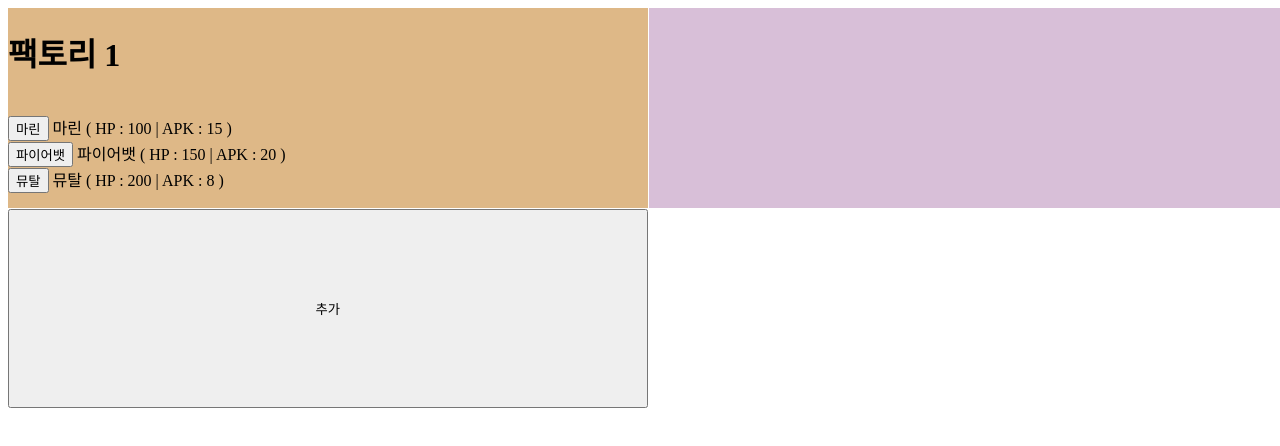
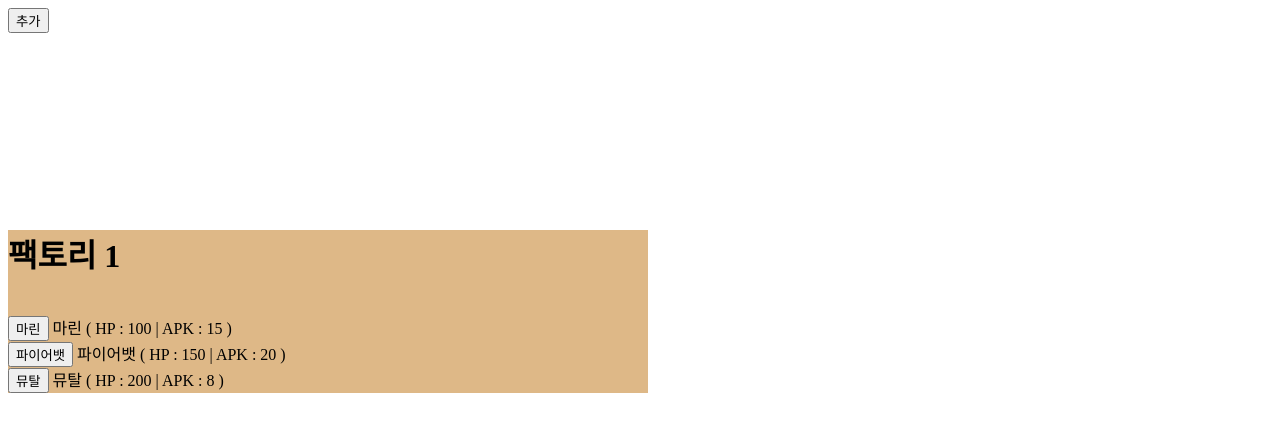
Before and after one commit to mia02125/starcraft_react, a React (Create React App) app: page / in a window 1280 px wide. Both pictures are taken after a click on the button "추가". Shown: the top 446 px of the page. Built offline with nearby package versions, Linux system fonts and the light colour scheme.

Commit message:
구현 완료 ( 그 이후 구현 필요 ) 선택

```diff
--- a/src/content.tsx
+++ b/src/content.tsx
@@ -5,27 +5,28 @@ import { Factory } from './unitFactory';
 
 function App() {
 
-    const [ factory, setFactory ] = useState<JSX.Element[]>([]);
-    const [ zone, setZone ] = useState<JSX.Element[]>([]);
+    const [ zones, setZones ] = useState<JSX.Element[]>([]);
 
     const handlerAdd = () => {
-        setFactory([...factory, <Factory  num={factory.length+1}/>])
-        // unitZone 추가 기능
-        setZone([...zone, <UnitList />])
+        setZones([...zones,
+            <div>
+                <Factory  Team={zones.length+1}/>
+                <UnitList Team={zones.length+1}/>
+            </div>])
     }
 
     return (
 
         <div className={'main-container'}>
-
+            <div>
             <button onClick={() =>handlerAdd()}>추가</button>
-
-            {factory.map(item => {
+            </div>
+            <br />
+            <div>
+            {zones.map(item => {
                 return item
             })}
-            {zone.map(item => {
-                return item
-            })}
+            </div>
         </div>
     )
 }
--- a/src/unitFactory.tsx
+++ b/src/unitFactory.tsx
@@ -14,7 +14,7 @@ class IdGenerate {
     }
 }
 
-export interface unit {
+export interface IUnit {
     idx? : number
     NAME : string
     HP : number
@@ -22,24 +22,24 @@ export interface unit {
     TEAM? : string
 }
 
-interface unitState {
-    units : unit[]
+interface IUnitState {
+    units : IUnit[]
     selectedId? : 0
 }
 
-export const unitStateData = atom<unitState>({
+export const unitStateData = atom<IUnitState>({
     key : 'unitState',
     default : {
         units : []
     }
 })
 
-export const Factory = (prop : {num : number}) => {
+export const Factory = (prop : {Team : number}) => {
 
     const [ unitState, setUnitState ] = useRecoilState(unitStateData);
 
     const unitCreater = (name : string, hp : number, attack : number, teamNum : string, id? : number) => {
-        const state : unitState =   {
+        const state : IUnitState =   {
             units : [...unitState.units, {idx : id ?? IdGenerate.new(unitState.units.length), NAME : name, HP : hp, ATTACK : attack, TEAM : teamNum  }]
         }
         setUnitState(state)
@@ -47,17 +47,17 @@ export const Factory = (prop : {num : number}) => {
 
     return (
         <div className="main-item1">
-            <h1>팩토리 {prop.num}</h1>
+            <h1>팩토리 {prop.Team}</h1>
             <br/>
-            <button onClick={() => unitCreater('마린', 100, 15, String(prop.num))}>마린</button>
+            <button onClick={() => unitCreater('마린', 100, 15, String(prop.Team))}>마린</button>
             &nbsp;
             <span>마린 ( HP : 100 | APK : 15 )</span>
             <br/>
-            <button onClick={() => unitCreater('파이어뱃', 150, 20, String(prop.num))}>파이어뱃</button>
+            <button onClick={() => unitCreater('파이어뱃', 150, 20, String(prop.Team))}>파이어뱃</button>
             &nbsp;
             <span>파이어뱃 ( HP : 150 | APK : 20 )</span>
             <br/>
-            <button onClick={() => unitCreater('뮤탈', 200, 12, String(prop.num))}>뮤탈</button>
+            <button onClick={() => unitCreater('뮤탈', 200, 12, String(prop.Team))}>뮤탈</button>
             &nbsp;
             <span>뮤탈 ( HP : 200 | APK : 8 )</span>
         </div>
--- a/src/unitZone.tsx
+++ b/src/unitZone.tsx
@@ -1,26 +1,29 @@
 import React from 'react';
 import { useRecoilValue } from 'recoil';
 import './css/main-page.css';
-import { unit, unitStateData } from './unitFactory';
+import { IUnit, unitStateData } from './unitFactory';
 
 
-export const UnitList = () => {
+export const UnitList = (prop : {Team? : number}) => {
 
     const unitState = useRecoilValue(unitStateData);
 
+    const units = unitState.units.filter(item => {
+        return Number(item.TEAM) === prop.Team
+    })
     return (
         <div className="main-item2">
-            {unitState.units.map(unit => {
+            {units.map(unit => {
                 return <UnitListItem unit={unit}/>
             })}
         </div>
     )
 }
 
-const UnitListItem = (prop : {unit : unit}) => {
+const UnitListItem = (prop : {unit : IUnit}) => {
     return (
         <div>
-            <span>{prop.unit.NAME} | hp : {prop.unit.HP} | adk : {prop.unit.ATTACK}</span>
+            <span>Team : {prop.unit.TEAM} - {prop.unit.NAME} | hp : {prop.unit.HP} | adk : {prop.unit.ATTACK}</span>
         </div>
     )
 }
```
